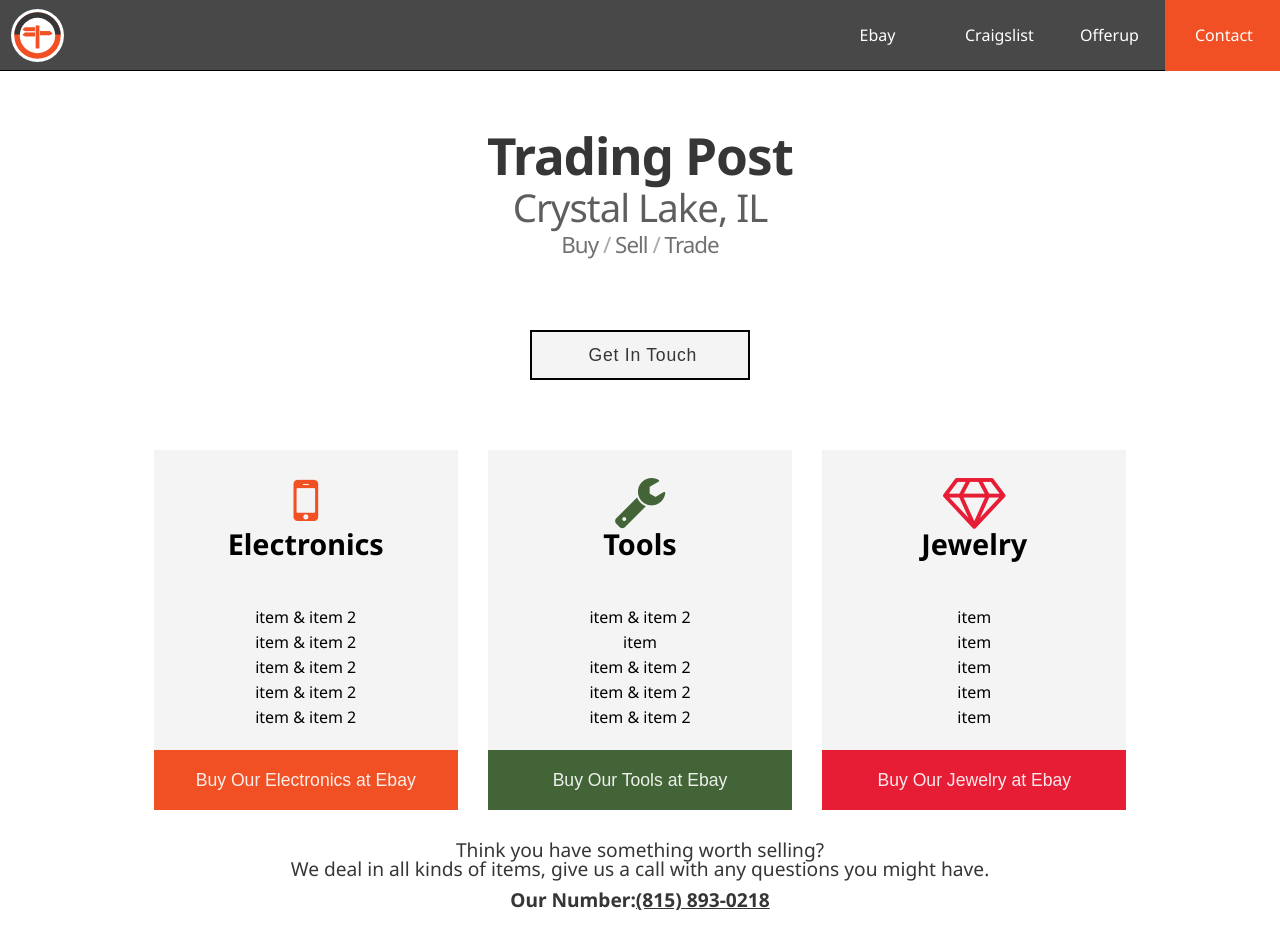
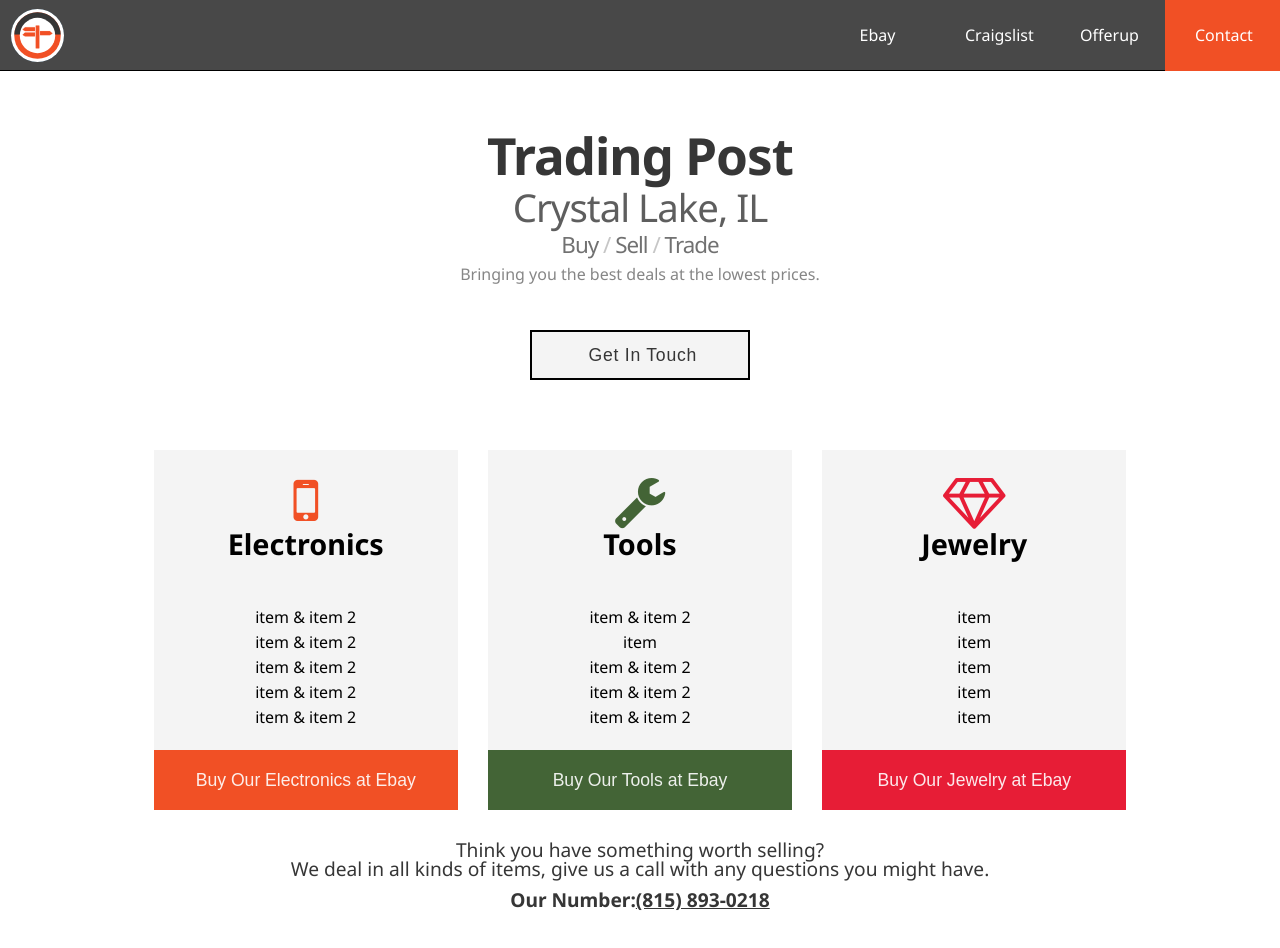
Before and after one commit to SPDUK/tradingpost, a React (Create React App) app: page /#/ in a window 1280 px wide. Shown: the top 948 px of the page. Built offline with nearby package versions, Linux system fonts and the light colour scheme.

Commit message:
added favicon and changed things to fit a little nicer in niche cases

```diff
--- a/src/components/buyselltrade.jsx
+++ b/src/components/buyselltrade.jsx
@@ -32,7 +32,8 @@ class BuySellTrade extends Component {
             <div className="buyselltrade-title">
               <p className="buyselltrade-title-top">Trading Post</p>
               <p className="buyselltrade-title-middle">Crystal Lake, IL</p>
-              <p className="buyselltrade-title-bottom">Buy <span>/</span> Sell <span>/</span> Trade</p>
+              <p className="buyselltrade-title-bottom">Buy <span>/ </span>Sell <span>/ </span>Trade</p>
+              <p className="buyselltrade-title-tagline">Bringing you the best deals at the lowest prices.</p>
             </div>
             <div className="buyselltrade-about">
               <button onClick={this.contactButtonClick}className="buyselltrade-about-button button"><p>Get In Touch</p> <span>Close</span></button>
--- a/src/styles/buyselltrade.css
+++ b/src/styles/buyselltrade.css
@@ -65,7 +65,14 @@
         .buyselltrade-title-bottom {
           font-size: 1.4em; } }
       .buyselltrade-title-bottom span {
-        opacity: 0.6; }
+        opacity: 0.4; }
+    .buyselltrade-title-tagline {
+      font-size: 0.9em;
+      margin-top: 10px;
+      opacity: 0.6; }
+      @media (min-width: 768px) {
+        .buyselltrade-title-tagline {
+          font-size: 1em; } }
   .buyselltrade-merch {
     margin-bottom: 0;
     height: 100%;
--- a/src/styles/buyselltrade.scss
+++ b/src/styles/buyselltrade.scss
@@ -74,7 +74,15 @@
         font-size: 1.4em;
       }
       span {
-        opacity: 0.6;
+        opacity: 0.4;
+      }
+    }
+    &-tagline {
+      font-size: 0.9em;
+      margin-top: 10px;
+      opacity: 0.6;
+      @include breakpoint(sm){
+        font-size: 1em;
       }
     }
   }
--- a/src/styles/navbar.css
+++ b/src/styles/navbar.css
@@ -28,7 +28,7 @@
           width: 65px; } }
       .navbar-icon img:hover {
         transition: 0.2s ease;
-        transform: scale(1.1); }
+        transform: scale(1.05); }
   .navbar-wide {
     display: none; }
     @media (min-width: 768px) {
--- a/src/styles/navbar.scss
+++ b/src/styles/navbar.scss
@@ -29,7 +29,7 @@
       }
       &:hover {
         transition: 0.2s ease;
-        transform: scale(1.1);
+        transform: scale(1.05);
       }
     }
   }
```
Also changed, not shown: 1 other file (tests, documents, lock files or other folders).
